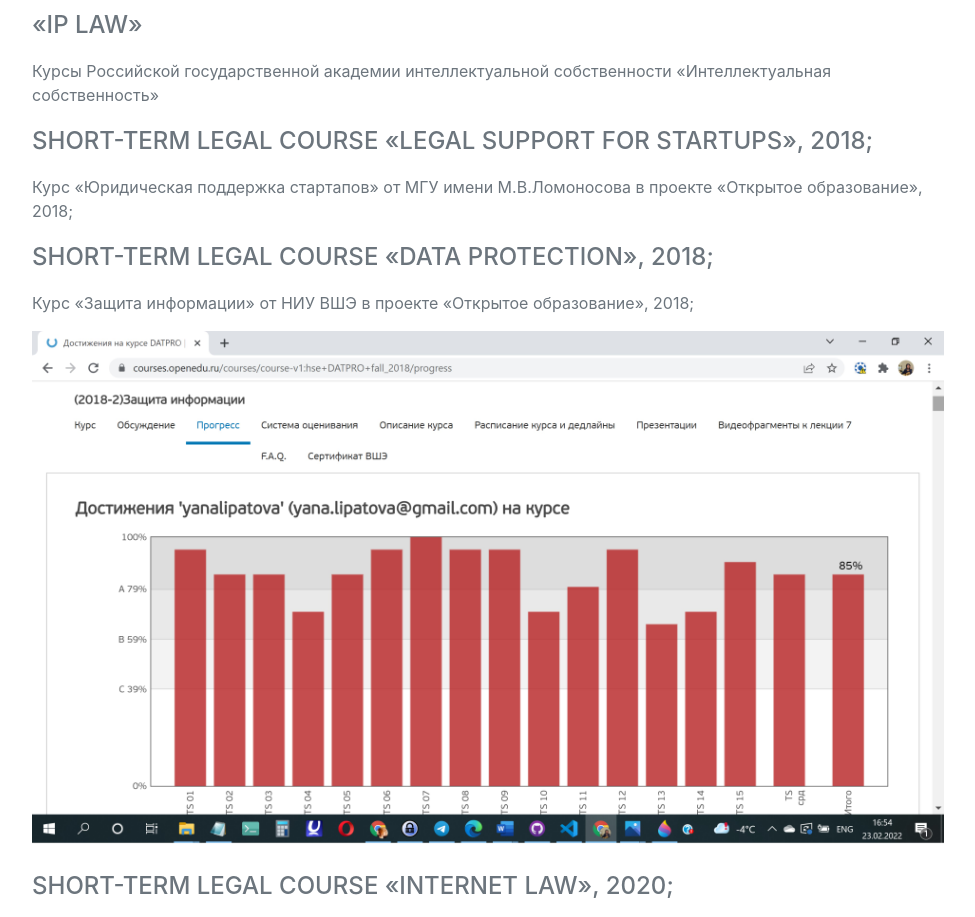
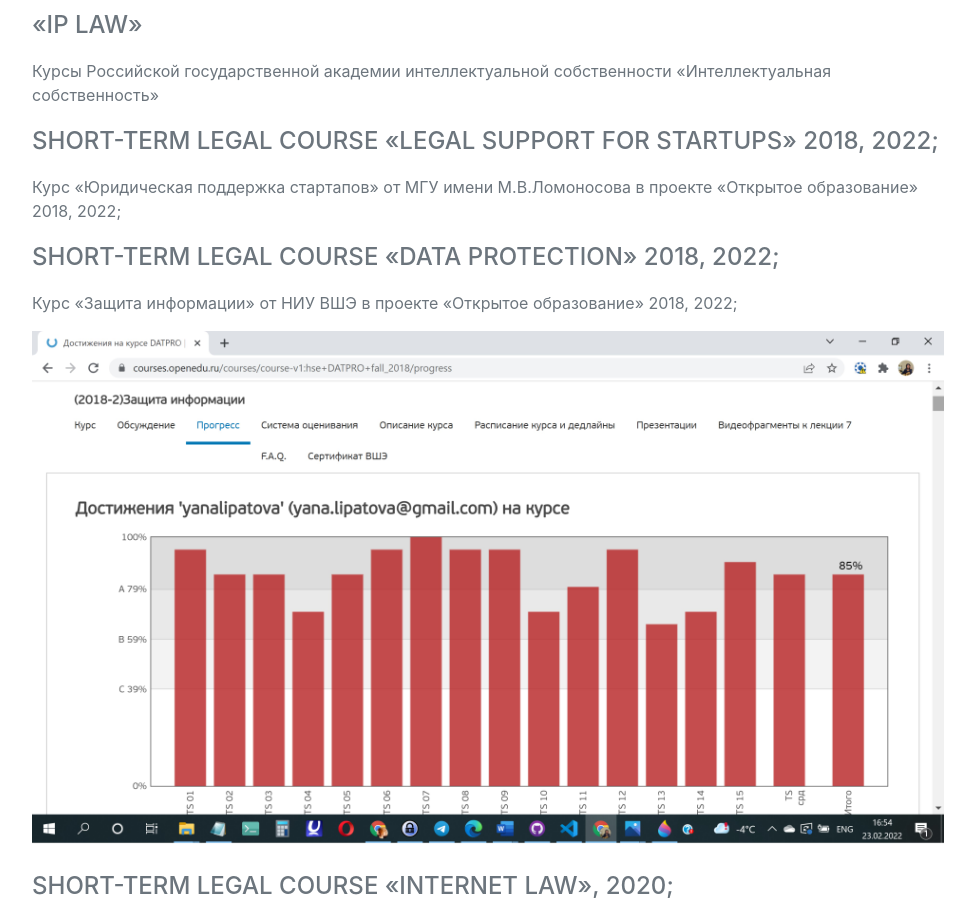
Before and after one commit to IlyanaIlyana/ilyanailyana.github.io, a plain HTML site: page index.html in a window 1280 px wide. Shown: the part 1120-2037 px from the top of the page, without its empty margins (288-1263 px from the left). Drawn offline with nearby package versions, Linux system fonts and the light colour scheme; a web font is replaced by a local one.

Commit message:
Update index.html

```diff
--- a/index.html
+++ b/index.html
@@ -125,10 +125,10 @@
                             <p>Курс Санкт-Петербургского Государственного Университета «Гражданское право»</p>
                             <div class="subheading mb-3">«IP law»</div>
                             <p>Курсы Российской государственной академии интеллектуальной собственности «Интеллектуальная собственность»</p>
-                            <div class="subheading mb-3">Short-term legal course «Legal Support for Startups», 2018;</div>
-                            <p>Курс «Юридическая поддержка стартапов» от МГУ имени М.В.Ломоносова в проекте «Открытое образование», 2018;</p>
-                            <div class="subheading mb-3">Short-term legal course «Data Protection», 2018;</div>
-                            <p>Курс «Защита информации» от НИУ ВШЭ в проекте «Открытое образование», 2018;</p>
+                            <div class="subheading mb-3">Short-term legal course «Legal Support for Startups» 2018, 2022;</div>
+                            <p>Курс «Юридическая поддержка стартапов» от МГУ имени М.В.Ломоносова в проекте «Открытое образование» 2018, 2022;</p>
+                            <div class="subheading mb-3">Short-term legal course «Data Protection» 2018, 2022;</div>
+                            <p>Курс «Защита информации» от НИУ ВШЭ в проекте «Открытое образование» 2018, 2022;</p>
                             <p><img class="img-fluid mx-auto mb-2" src="assets/img/openedu.jpg" alt="progress" /></p>
                             <div class="subheading mb-3">Short-term legal course «Internet Law», 2020;</div>
                             <p>Курс «Правовое регулирование отношений в Интернете. Российская перспектива» от СПбГУ в проекте «Открытое образование», 2020;</p>
```
